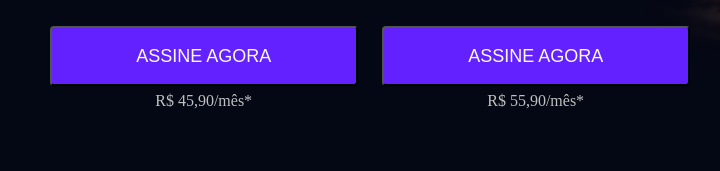
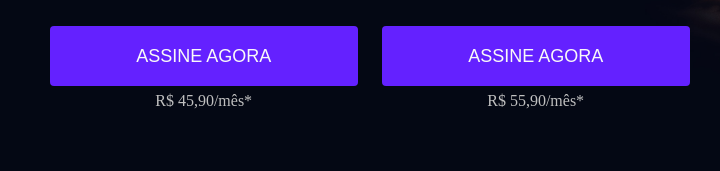
Before and after one commit to ouriquesg/clone-disneyplus, a website: page index.html in a window 1280 px wide. Shown: the part 529-700 px from the top of the page, 22-742 px from the left. Drawn offline with nearby package versions, Linux system fonts and the light colour scheme; files that its build step writes are made by us from their sources; files whose address does not match are found by name.

Commit message:
ajust btn

```diff
--- a/package.json
+++ b/package.json
@@ -1,7 +1,6 @@
 {
   "name": "clone-disneyplus",
   "version": "1.0.0",
-  "description": "",
   "main": "index.js",
   "scripts": {
     "dev": "gulp watch",
@@ -25,5 +24,6 @@
     "gulp-sass": "^5.1.0",
     "gulp-watch": "^5.0.1",
     "sass": "^1.64.1"
-  }
+  },
+  "description": ""
 }
--- a/src/styles/_hero.scss
+++ b/src/styles/_hero.scss
@@ -40,6 +40,7 @@
                     background-color: variaveis.$btnColor;
                     text-transform: uppercase;
                     border-radius: 4px;
+                    border-style: none;
                     margin-top: 2vw;
                     margin-bottom: 2px;
                     cursor: pointer;
```
